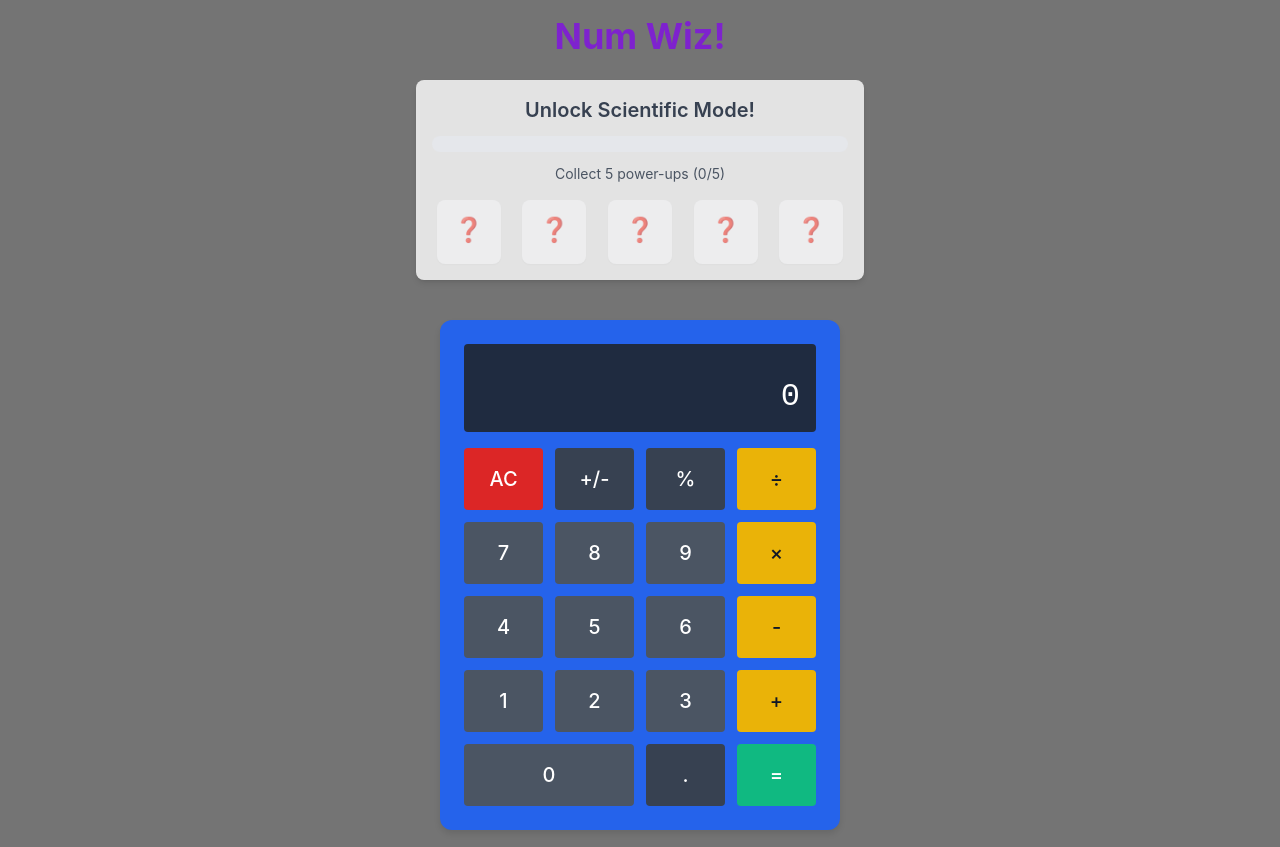
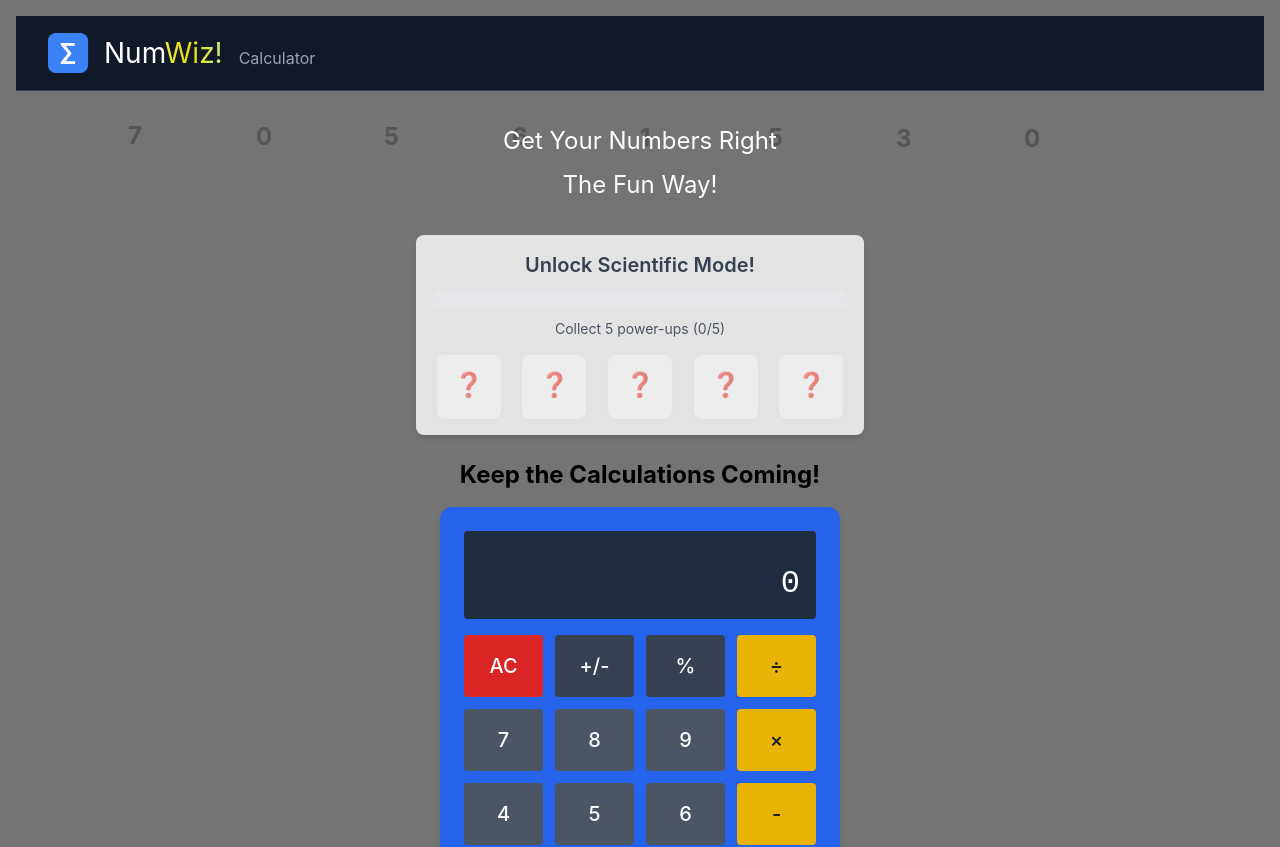
Before and after one commit to Tolevats/num-wiz, a React (Vite) app: page / in a window 1280 px wide. Shown: the top 847 px of the page. Built offline with nearby package versions, Linux system fonts and the light colour scheme; a web font is replaced by a local one.

Commit message:
feat: Integrate Header, CTA, and Footer components into the main App layout

```diff
--- a/src/App.tsx
+++ b/src/App.tsx
@@ -2,6 +2,9 @@ import React, { useState, useCallback } from "react";
 import Calculator from "./components/BasicCalculator";
 import PowerUpDashboard from "./components/PowerUpDashboard";
 import DidYouKnow from "./components/DidYouKnow";
+import Header from "./components/Header";
+import CTA from "./components/CTA";
+import Footer from "./components/Footer";
 import "./App.css";
 
 // --- Data Definitions for Badges and Facts ---
@@ -225,10 +228,8 @@ function App() {
   return (
     // Main container with flex column layout, centering items
     <div className="App container mx-auto p-4 flex flex-col items-center min-h-screen">
-      {/* Create and add Header Section */}
-      <h1 className="text-4xl font-bold text-purple-700 mb-6">Num Wiz!</h1>
-
-      {/* Power-Up Dashboard */}
+      <Header />
+      <CTA />
       <PowerUpDashboard
         badges={ALL_BADGES.filter((b) =>
           ["pi", "seven", "zero", "angle", "dozen"].includes(b.id)
@@ -237,17 +238,15 @@ function App() {
         totalBasicBadges={5}
         justUnlockedBadgeId={justUnlockedBadge} // Pass down the ID of the recently unlocked badge
       />
-
-      {/* Main Calculator Component */}
+      <h2 className="text-2xl font-bold mx-6">Keep the Calculations Coming!</h2>
       <Calculator onCalculationComplete={handleCalculationComplete} />
-
-      {/* "Did You Know?" Section */}
       <DidYouKnow
         fact={currentFact}
         onDismiss={() => setCurrentFact(null)} // Allow dismissing the fact
       />
 
-      {/* Create and add Footer component later */}
+      {/* Footer */}
+      <Footer />
     </div>
   );
 }
```
